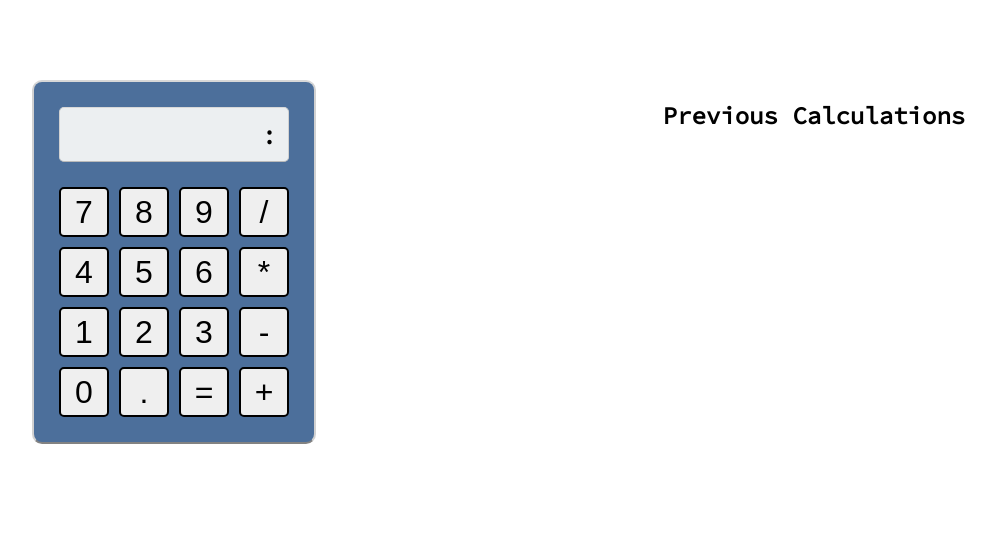
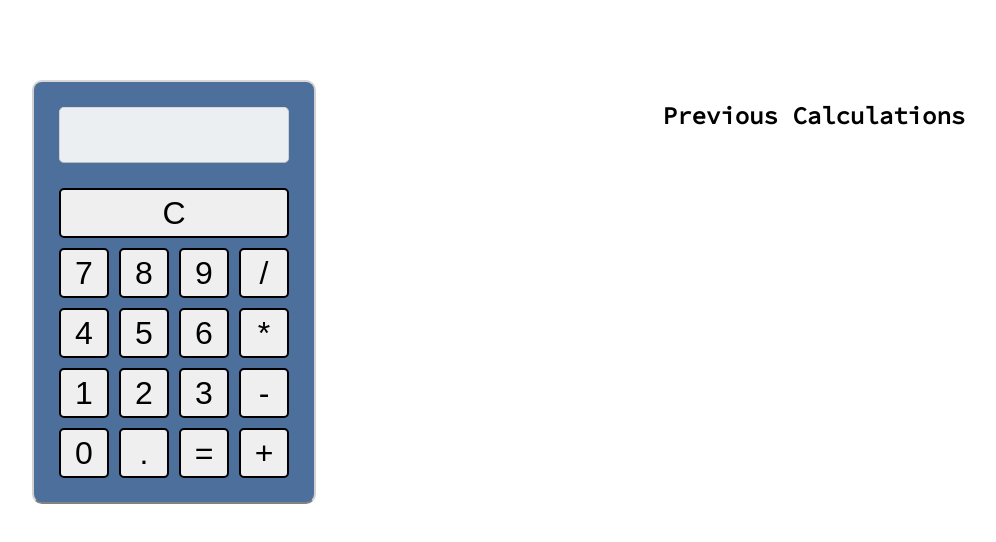
Before and after one commit to nina-johnson/react-calculator, a React (Create React App) app: page / in a window 1280 px wide. Shown: the top 542 px of the page, without its empty margins (89-1085 px from the left). Built offline with nearby package versions, Linux system fonts and the light colour scheme.

Commit message:
added C button to reset values on click and created conditional in handleOperation to make answer the first value if a new operation button is clicked

```diff
--- a/src/App.css
+++ b/src/App.css
@@ -18,12 +18,16 @@ button {
   margin: 5px;
 }
 
+button.clear {
+  width: 230px;
+}
+
 .calculator {
   border-style: solid;
   border-width: 2px;
   border-radius: 10px;
   width: 280px;
-  height: 360px;
+  height: 420px;
   margin: auto;
   margin-top: 10vh;
   background-color: #4c6f9b;
@@ -35,6 +39,7 @@ button {
   border-radius: 5px;
   border-width: 1px;
   width: 74%;
+  height: 34px;
   margin: auto;
   margin-top: 25px;
   text-align: right;
@@ -42,6 +47,7 @@ button {
   font-size: 20pt;
   background-color: #eceff1;
   border-color: rgb(216, 216, 216) rgb(209, 209, 209) rgb(186, 186, 186);
+  overflow: hidden;
 }
 
 .history {
--- a/src/App.js
+++ b/src/App.js
@@ -36,9 +36,21 @@ class App extends Component {
   handleOperation = (event) => {
     event.preventDefault();
     console.log( `Operation selected:`, event.target.value );
-    this.setState({
-      operation: event.target.value,
-    })
+
+    if( this.state.answer === ''){
+      this.setState({
+        ...this.state,
+        operation: event.target.value,
+      })
+    } else {
+      this.setState({
+        ...this.state,
+        firstNum: this.state.answer,
+        secondNum: '',
+        operation: event.target.value,
+        answer: ''
+      })
+    }
   }
 
   // function to calculate the answer
@@ -49,35 +61,59 @@ class App extends Component {
       let total = Number(this.state.firstNum) + Number(this.state.secondNum);
 
       this.setState({
+        ...this.state,
         answer: total,
       })
     } else if( this.state.operation === '-' ){
       let total = Number(this.state.firstNum) - Number(this.state.secondNum);
 
       this.setState({
+        ...this.state,
         answer: total,
       })
     } else if( this.state.operation === '*' ){
       let total = Number(this.state.firstNum) * Number(this.state.secondNum);
 
       this.setState({
+        ...this.state,
         answer: total,
       })
     } else if( this.state.operation === '/' ){
       let total = Number(this.state.firstNum) / Number(this.state.secondNum);
 
       this.setState({
+        ...this.state,
         answer: total,
       })
     }
   }
 
+  // on click of "C" button, state is reset
+  clearState = () => {
+    this.setState({
+      firstNum: '',
+      secondNum: '',
+      operation: '',
+      answer: ''
+    })
+  }
+
   render(){
+    let display;
+    if( this.state.answer === '' ){
+      display = <span>{this.state.firstNum} {this.state.operation} {this.state.secondNum}</span>
+    } else {
+      display = <span>{this.state.answer}</span>
+    }
+
     return (
       <div className="App">
 
         <div className="calculator" >
-          <p className="display"> :{this.state.answer}</p>
+          <p className="display"> {display}</p>
+          <br/>
+
+          <button className="clear" onClick={this.clearState} >C</button>
           <br/>
 
           <button onClick={this.handleValue} value="7" >7</button>
```
